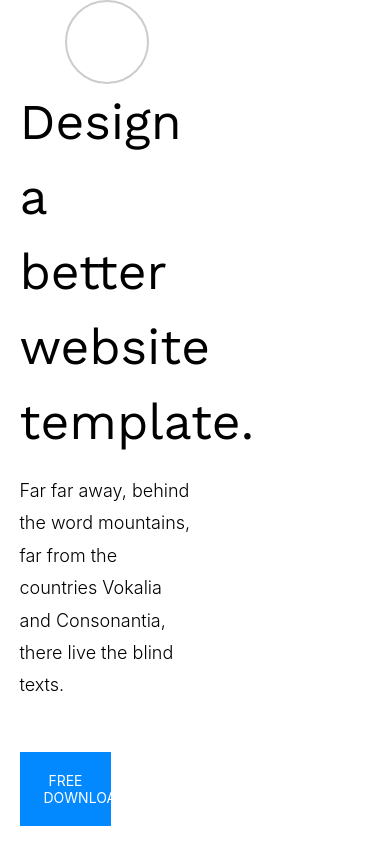
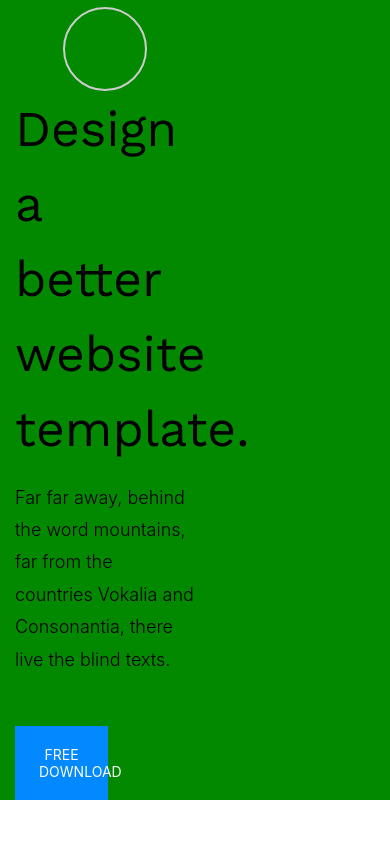
Before and after one commit to VeeShort/website-react, a React (Create React App) app: page / in a window 390 px wide. Built offline with nearby package versions, Linux system fonts and the light colour scheme; some icons are missing.

Commit message:
development without mobile version

```diff
--- a/src/components/Heading/HeadingContent.scss
+++ b/src/components/Heading/HeadingContent.scss
@@ -72,6 +72,6 @@
     display: flex;
     flex-direction: column-reverse;
     padding: 0 15px;
-    width: 90%;
+    background-color: #038900;
   }
 }
```
